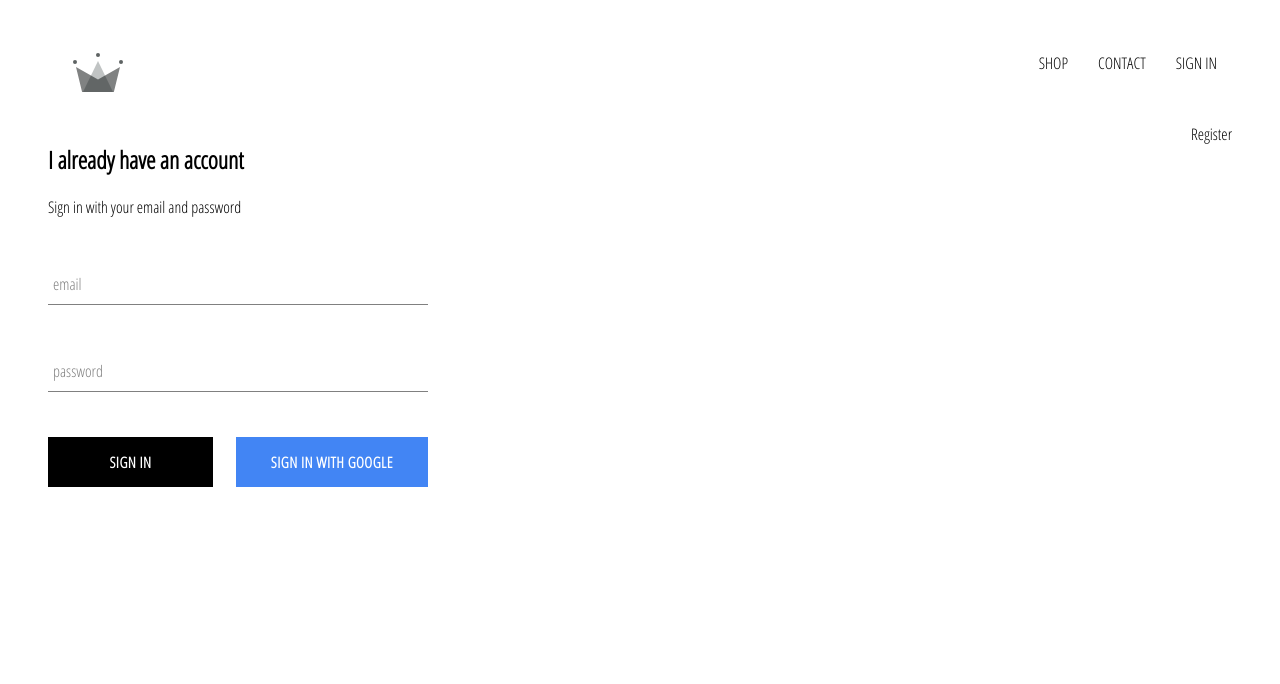
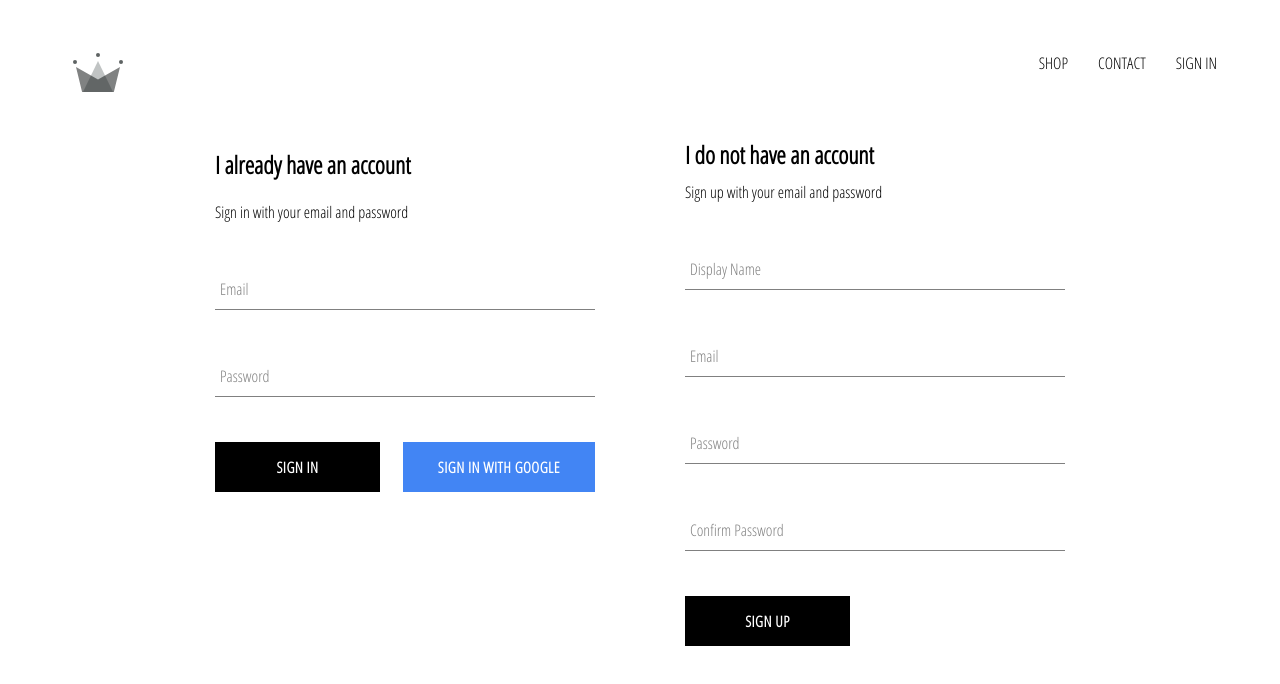
Before and after one commit to bsl333/crown-clothing, a React (Create React App) app: page /signin in a window 1280 px wide. Shown: the top 684 px of the page. Built offline with nearby package versions, Linux system fonts and the light colour scheme; no server answers.

Commit message:
updated styles, comp name and ability to sign up via email and password

```diff
--- a/src/App.js
+++ b/src/App.js
@@ -7,7 +7,7 @@ import ShopPage from './pages/ShopPage/ShopPage';
 import './App.scss';
 import Header from './components/Header/Header';
 import SignInRegisterPage from './pages/SignInRegisterPage/SignInRegisterPage';
-import { createUserProfileDoc } from './firebase/firebaseUtils';
+import { createUserProfileDocument } from './firebase/firebaseUtils';
 
 import { auth } from './firebase/firebaseUtils';
 
@@ -33,7 +33,7 @@ export default class App extends React.Component {
     this.unsubscribeFromAuth = auth.onAuthStateChanged(async userAuth => {
       if (userAuth) {
         try {
-          const userRef = await createUserProfileDoc(userAuth);
+          const userRef = await createUserProfileDocument(userAuth);
           userRef.onSnapshot(this.setCurrentUser);
         } catch (error) {
           console.error(error);
--- a/src/components/FormInput/FormInput.jsx
+++ b/src/components/FormInput/FormInput.jsx
@@ -2,13 +2,10 @@ import React from 'react';
 
 import './FormInput.scss';
 
-const renderLabel = (name, value) => {
+const renderLabel = (label, value) => {
   return (
-    <label
-      htmlFor={name}
-      className={`${value.length ? 'shrink' : ''} form-input-label`}
-    >
-      {name}
+    <label className={`${value.length ? 'shrink' : ''} form-input-label`}>
+      {label}
     </label>
   );
 };
@@ -17,7 +14,7 @@ export default function FormInput({ handleChange, label, ...props }) {
   return (
     <div className="group">
       <input className="form-input" onChange={handleChange} {...props} />
-      {label ? renderLabel(props.name, props.value) : null}
+      {label ? renderLabel(label, props.value) : null}
     </div>
   );
 }
--- a/src/components/FormInput/FormInput.scss
+++ b/src/components/FormInput/FormInput.scss
@@ -46,6 +46,7 @@ $main-color: black;
     left: 5px;
     top: 10px;
     transition: 300ms ease all;
+    text-transform: capitalize;
 
     &.shrink {
       @include shrinkLabel();
--- a/src/components/SignUp/SignUp.jsx
+++ b/src/components/SignUp/SignUp.jsx
@@ -1,7 +1,89 @@
 import React, { Component } from 'react';
+import FormInput from '../FormInput/FormInput';
+import CustomButton from '../CustomButton/CustomButton';
 
-export default class Register extends Component {
+import { auth, createUserProfileDocument } from '../../firebase/firebaseUtils';
+
+import './SignUp.scss';
+
+export default class SignUp extends Component {
+  state = {
+    displayName: '',
+    email: '',
+    password: '',
+    confirmPassword: ''
+  };
+
+  handleChange = e => {
+    this.setState({ [e.target.name]: e.target.value });
+  };
+
+  handleSubmit = async e => {
+    e.preventDefault();
+    const { displayName, email, password, confirmPassword } = this.state;
+    if (password !== confirmPassword) {
+      alert('passwords do not match');
+      return;
+    }
+
+    try {
+      const { user } = await auth.createUserWithEmailAndPassword(
+        email,
+        password
+      );
+      await createUserProfileDocument(user, { displayName });
+
+      console.log(user);
+    } catch (e) {
+      console.error(e);
+    }
+  };
+
   render() {
-    return <div>Register</div>;
+    return (
+      <div className="sign-up-container">
+        <h2 className="title">I do not have an account</h2>
+        <span>Sign up with your email and password</span>
+        <form onSubmit={this.handleSubmit}>
+          <FormInput
+            type="text"
+            id="display name"
+            name="displayName"
+            label="display name"
+            value={this.state.displayName}
+            handleChange={this.handleChange}
+            required
+          />
+          <FormInput
+            type="email"
+            id="email"
+            name="email"
+            label="email"
+            value={this.state.email}
+            handleChange={this.handleChange}
+            required
+          />
+          <FormInput
+            type="password"
+            id="password"
+            name="password"
+            label="password"
+            value={this.state.password}
+            handleChange={this.handleChange}
+            required
+          />
+          <FormInput
+            type="password"
+            id="confirm password"
+            name="confirmPassword"
+            label="confirm password"
+            value={this.state.confirmPassword}
+            handleChange={this.handleChange}
+            required
+          />
+          <CustomButton>Sign up</CustomButton>
+        </form>
+      </div>
+    );
   }
 }
--- a/src/components/SignUp/SignUp.scss
+++ b/src/components/SignUp/SignUp.scss
@@ -0,0 +1,9 @@
+.sign-up-container {
+  width: 380px;
+  display: flex;
+  flex-direction: column;
+
+  .title {
+    margin: 10px 0;
+  }
+}
--- a/src/firebase/firebaseUtils.js
+++ b/src/firebase/firebaseUtils.js
@@ -26,10 +26,12 @@ export default firebase;
  * @param {Object} additionalData
  * @returns {firebase.firestore.DocumentReference} firebase doc ref
  */
-export const createUserProfileDoc = async (authObj, additionalData) => {
+export const createUserProfileDocument = async (authObj, additionalData) => {
   if (!authObj) return;
 
-  const userRef = firestore.collection('users').doc(authObj.uid);
+  const userRef = authObj.uid
+    ? firestore.collection('users').doc(authObj.uid)
+    : firestore.collection('users').doc();
   const user = await userRef.get();
   if (!user.exists) {
     const { email, displayName } = authObj;
@@ -38,7 +40,8 @@ export const createUserProfileDoc = async (authObj, additionalData) => {
       await userRef.set({
         email,
         displayName,
-        createdAt
+        createdAt,
+        ...additionalData
       });
     } catch (e) {
       console.error(e);
--- a/src/pages/SignInRegisterPage/SignInRegisterPage.scss
+++ b/src/pages/SignInRegisterPage/SignInRegisterPage.scss
@@ -1,5 +1,6 @@
 .sign-in-register-container {
-  width: 100%;
+  width: 850px;
   display: flex;
   justify-content: space-between;
+  margin: 30px auto;
 }
```
